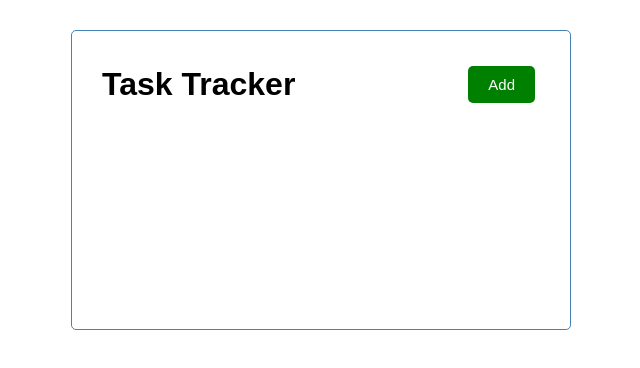
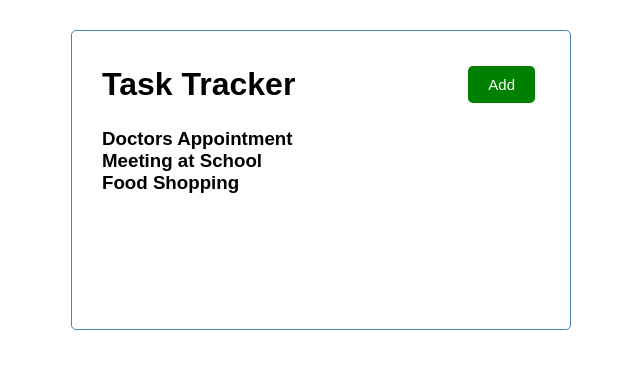
Before and after one commit to prateekmohanty63/ReactJs, a React (Create React App) app: page / in a window 1280 px wide. Shown: the top 368 px of the page, without its empty margins (319-959 px from the left). Built offline with nearby package versions, Linux system fonts and the light colour scheme.

Commit message:
Feat(Task) added task.js

```diff
--- a/package.json
+++ b/package.json
@@ -16,6 +16,7 @@
     "build": "react-scripts build",
     "test": "react-scripts test",
     "eject": "react-scripts eject"
+
   },
   "eslintConfig": {
     "extends": [
--- a/src/App.js
+++ b/src/App.js
@@ -1,4 +1,5 @@
 import Header from "./components/Header";
+import Task from "./components/Task";
 
 function App() {
   const name='Prateek'
@@ -6,6 +7,7 @@ function App() {
   return (
     <div className="container">
      <Header title='Task Tracker' />
+     <Task/>
     </div>
 
   );
--- a/src/components/Task.js
+++ b/src/components/Task.js
@@ -5,25 +5,29 @@ const tasks=[
         id:1,
         text:'Doctors Appointment',
         day:'Feb 5th at 2:30pm',
-        remainder=true
+        remainder:true
     },
     {
         id:2,
         text:'Meeting at School',
         day:'Feb 6th at 1:30pm',
-        remainder=true
+        remainder:true
     },
     {
         id:3,
         text:'Food Shopping',
         day:'Feb 5th at 2:30pm',
-        remainder=false
+        remainder:false
     }
 ]
 
 function Task() {
   return (
-    <div>Task</div>
+    <>
+      {tasks.map((task)=>(
+       <h3 key={task.id}>{task.text}</h3>
+      ))}
+    </>
   )
 }
 
```
Also changed, not shown: 1 other file (tests, documents, lock files or other folders).
